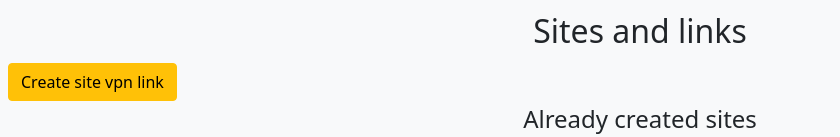
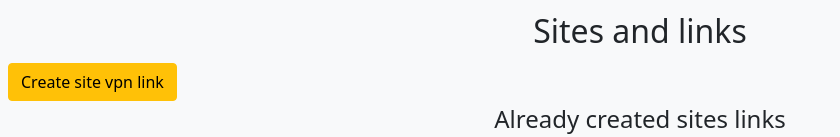
Before and after one commit to victor-nuzhniy/vpn_service, a Django app: page /account/1/ in a window 1280 px wide. Shown: the part 595-732 px from the top of the page, without its empty margins (0-840 px from the left). Run offline with Django 5.2, Linux system fonts and the light colour scheme; the visitor is signed in with stand-in values (Sample User, id 1); data comes from the database, SQL or seed files in the repository; data that the repository does not hold is empty; parts of the project's set-up code (start-up, migrations or seed data) failed here and were passed over.

Commit message:
dev corrected text in account.html

```diff
--- a/vpn_app/templates/vpn_app/account.html
+++ b/vpn_app/templates/vpn_app/account.html
@@ -35,7 +35,7 @@
                     <a href="{% url 'vpn:create_site_link' %}">
                         <button class="btn btn-warning">Create site vpn link</button>
                     </a>
-                    <div class="w-100 text-center fs-4">Already created sites</div>
+                    <div class="w-100 text-center fs-4">Already created sites links</div>
                     <table class="table table-striped table-sm">
                         <thead>
                             <tr>
```
